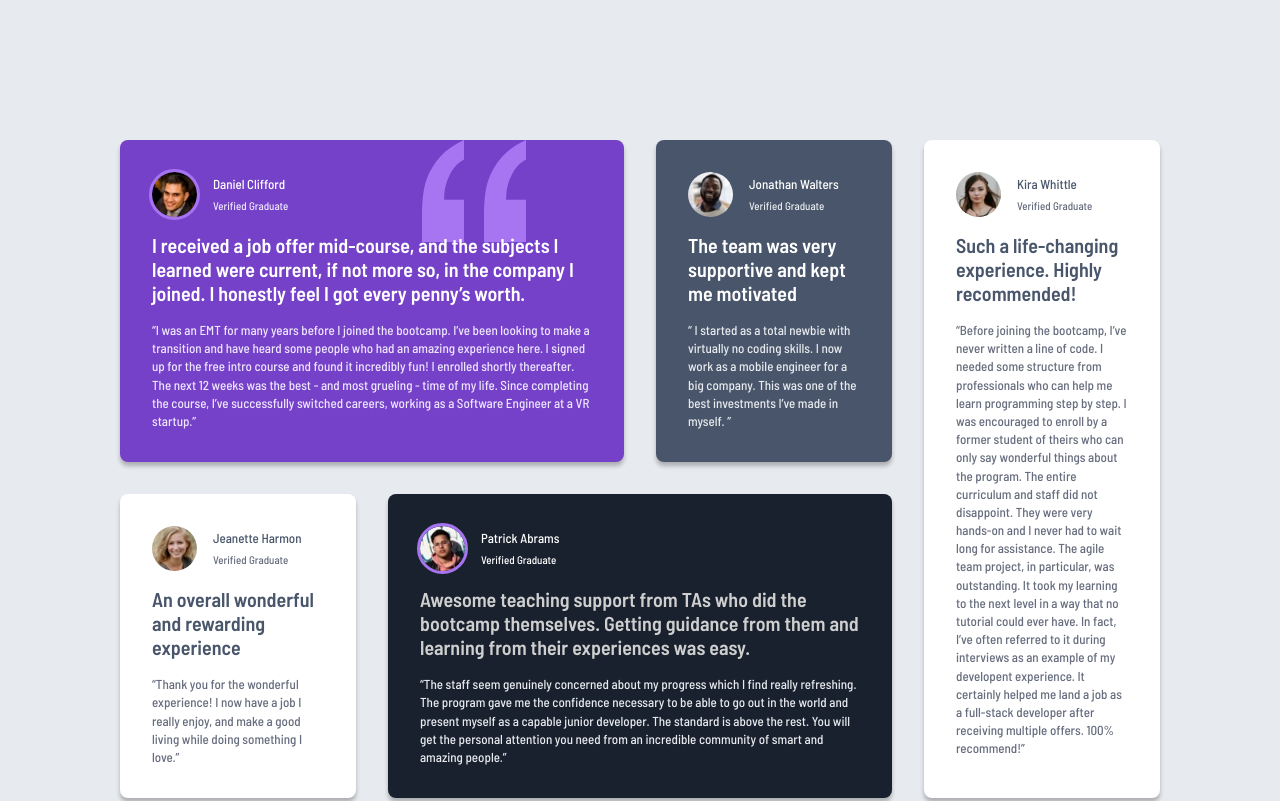
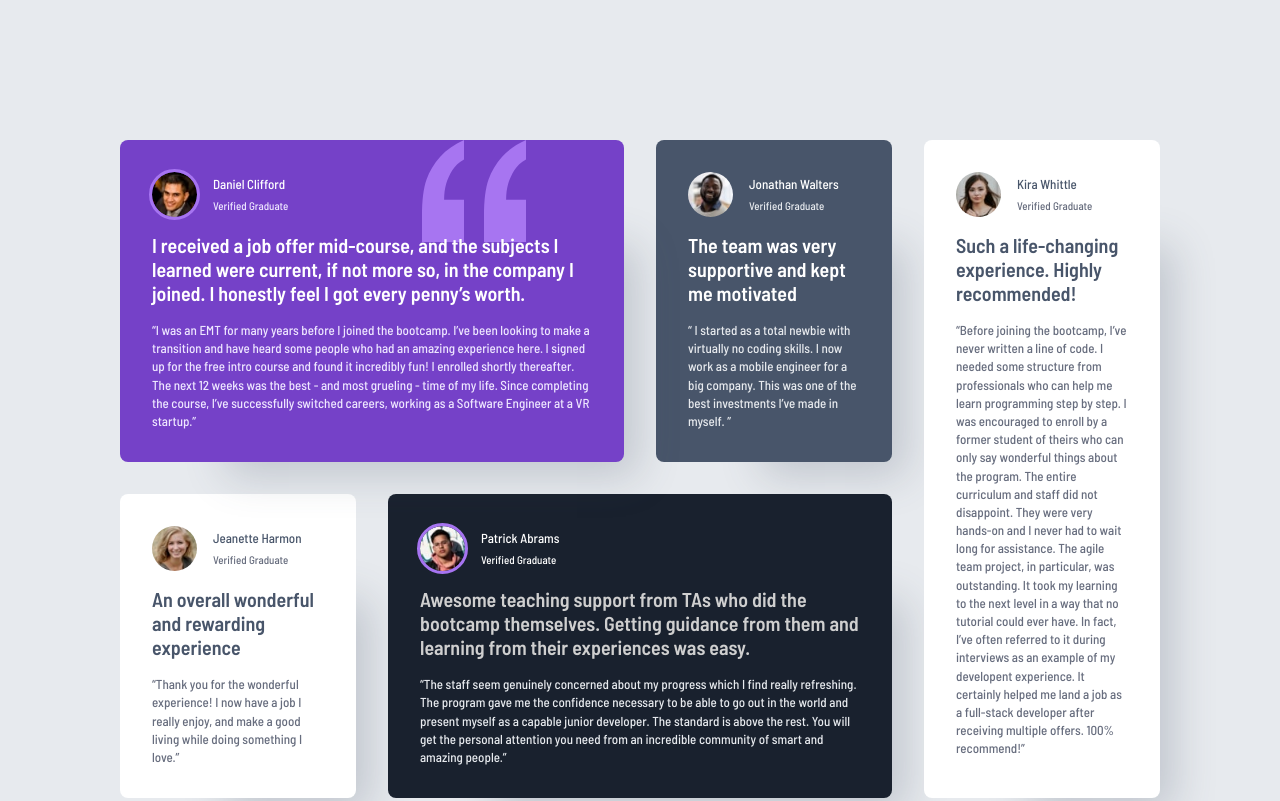
Before and after one commit to kmulqueen/testimonials-grid-section-challenge, a plain HTML site: page index.html in a window 1280 px wide. Shown: the top 801 px of the page. Drawn offline with Linux system fonts and the light colour scheme.

Commit message:
box shadow on cards

```diff
--- a/style.css
+++ b/style.css
@@ -61,7 +61,7 @@ main {
 .testimonial {
   padding: var(--spc-400);
   border-radius: var(--spc-100);
-  box-shadow: 0px 4px 4px 0px rgba(0, 0, 0, 0.25);
+  box-shadow: 60px 60px 40px -47px rgba(72, 85, 106, 0.2474);
 }
 
 .testimonial--purple {
```
